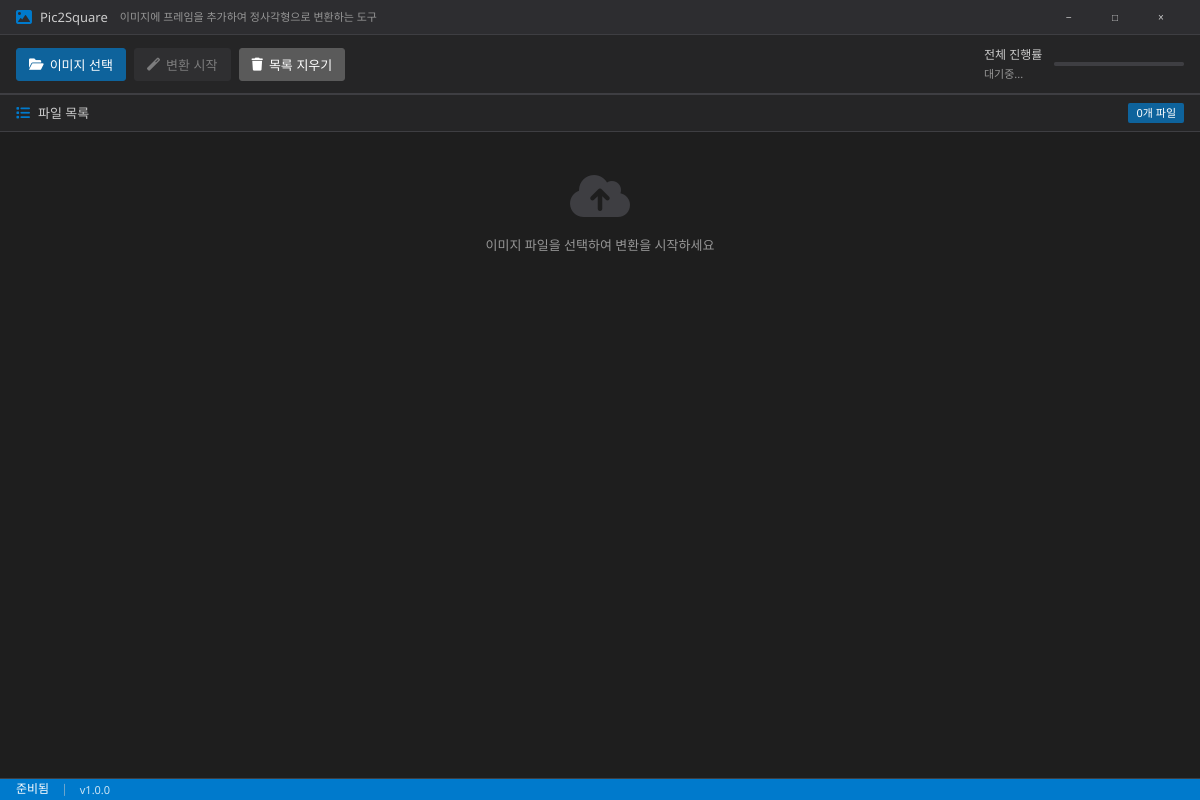
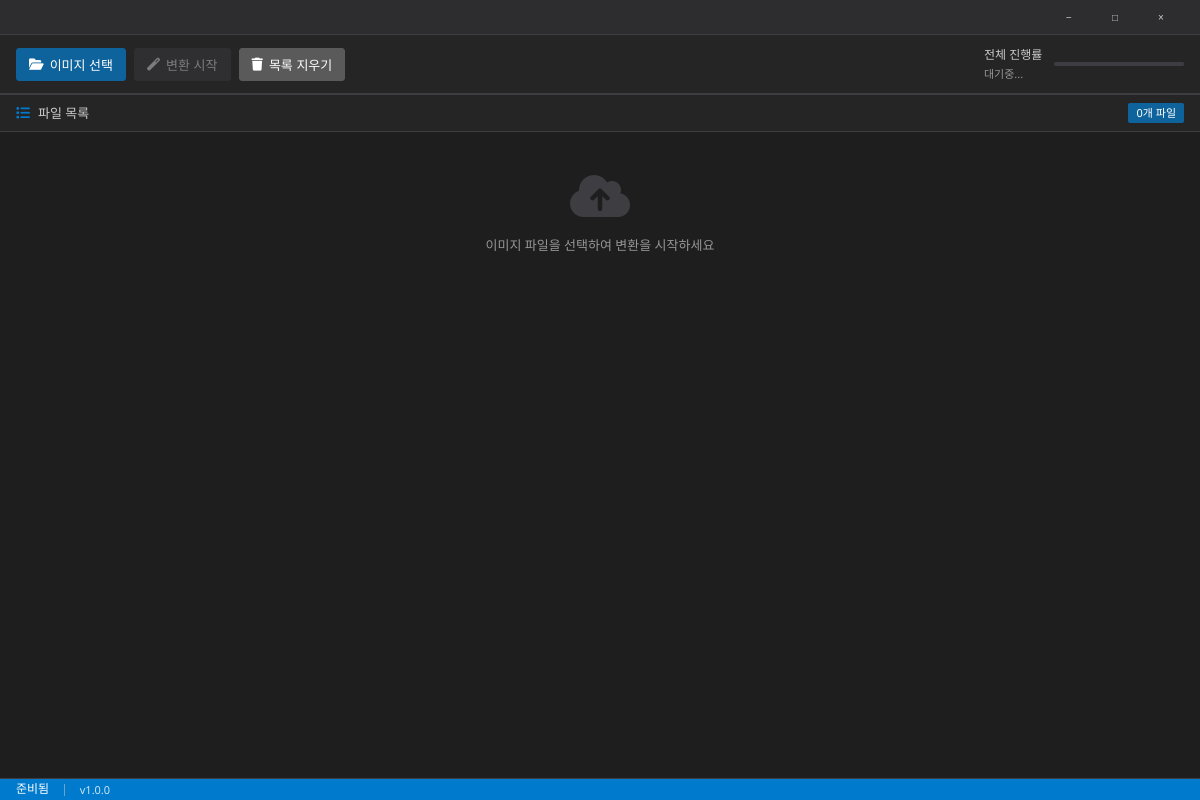
Before and after one commit to cyh7834/Pic2Square, an Electron app: page index.html in a window 1200 px wide. Drawn offline with Linux system fonts and the light colour scheme; no server answers.

Commit message:
feat: macOS 빌드 설정 업데이트 및 UI 개선
- DMG 파일명을 Pic2Square_1.0.0_macOS_Apple_Silicon.dmg로 변경
- 헤더에서 제목 및 부제목 제거
- 윈도우 컨트롤과 텍스트 겹침 문제 해결

```diff
--- a/index.html
+++ b/index.html
@@ -12,11 +12,6 @@
         <!-- 헤더 -->
         <header class="app-header">
             <div class="header-content">
-                <h1 class="app-title">
-                    <i class="fas fa-image"></i>
-                    Pic2Square
-                </h1>
-                <p class="app-subtitle">이미지에 프레임을 추가하여 정사각형으로 변환하는 도구</p>
             </div>
             <div class="window-controls">
                 <button class="window-control minimize">−</button>
```
Also changed, not shown: package.json (+27 -9 lines), 1 other file.
